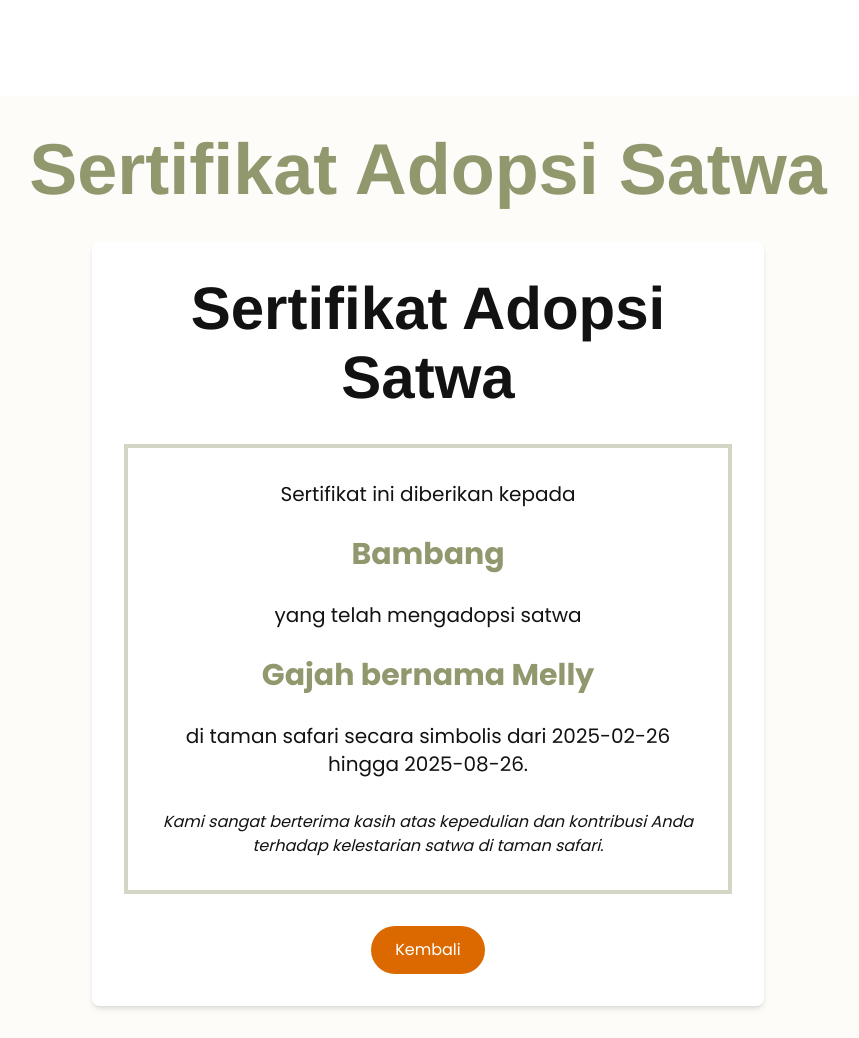
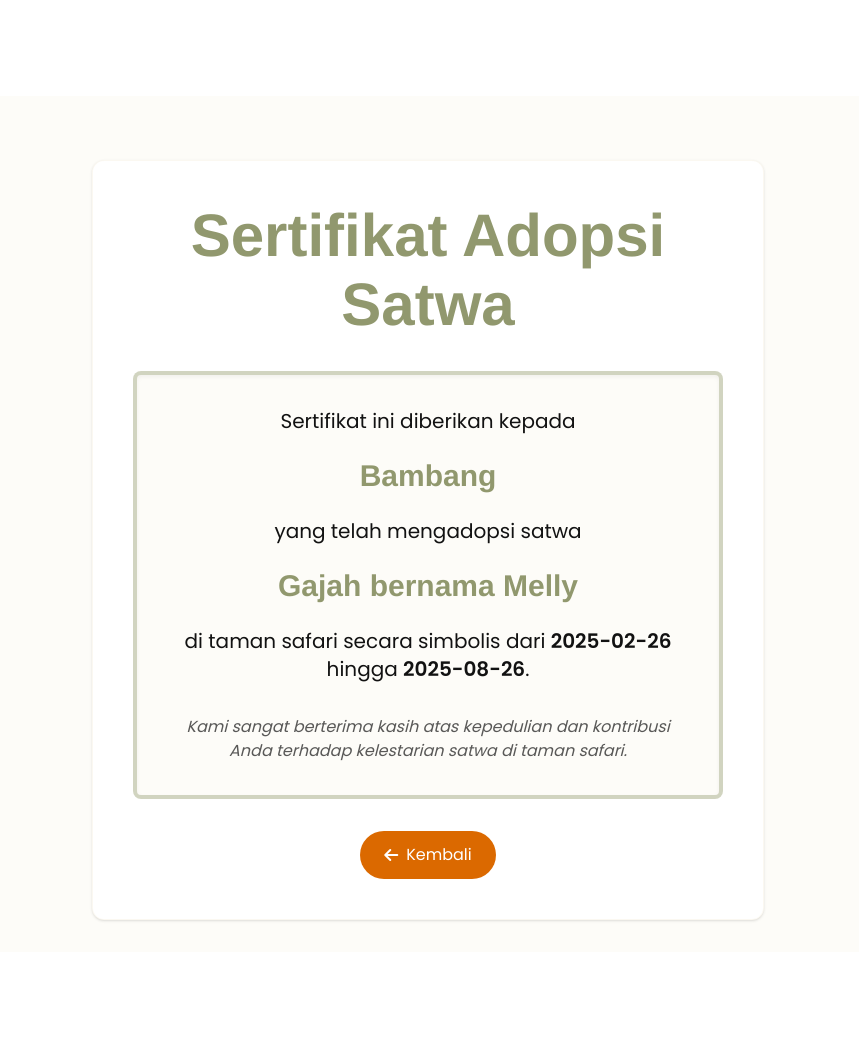
Before and after one commit to BASDAT-B06/sizopi, a Django app: page /adopsi/user/certificate/1/ in a window 1280 px wide. Shown: the whole page, without its empty margins (212-1071 px from the left). After the commit the page ends 922 px from the top, so only its background shows below. Run offline with Django 5.2, Linux system fonts and the light colour scheme; some libraries are stand-ins or nearby versions.

Commit message:
feat: edit certificate

```diff
--- a/adopsi/templates/adoption/user/adoption_certificate.html
+++ b/adopsi/templates/adoption/user/adoption_certificate.html
@@ -1,26 +1,19 @@
 {% extends "adoption/base_adoption.html" %}
 
 {% block adoption_content %}
-<div class="bg-white rounded-lg shadow-md p-8 max-w-2xl mx-auto">
+<div class="bg-white border border-secondary-40 rounded-xl shadow p-10 max-w-2xl mx-auto">
     <div class="text-center">
-        <h2 class="text-h4 mb-8">Sertifikat Adopsi Satwa</h2>
-
-        <div class="border-4 border-primary-40 p-8 mb-8">
+        <h2 class="text-h4 text-primary font-header font-bold mb-8">Sertifikat Adopsi Satwa</h2>
+        <div class="border-4 border-primary-40 p-8 mb-8 rounded-lg bg-secondary-20 shadow-inner">
             <p class="text-xl mb-6">Sertifikat ini diberikan kepada</p>
-
-            <p class="text-h5 text-primary mb-6">{{ adopter.name }}</p>
-
+            <p class="text-h5 text-primary font-header font-bold mb-6">{{ adopter.name }}</p>
             <p class="text-xl mb-6">yang telah mengadopsi satwa</p>
-
-            <p class="text-h5 text-primary mb-6">{{ animal.type }} bernama {{ animal.name }}</p>
-
-            <p class="text-xl mb-6">di taman safari secara simbolis dari {{ animal.start_date }} hingga {{ animal.end_date }}.</p>
-
-            <p class="italic mt-8">Kami sangat berterima kasih atas kepedulian dan kontribusi Anda terhadap kelestarian satwa di taman safari.</p>
+            <p class="text-h5 text-primary font-header font-bold mb-6">{{ animal.type }} bernama {{ animal.name }}</p>
+            <p class="text-xl mb-6">di taman safari secara simbolis dari <span class="font-semibold">{{ animal.start_date }}</span> hingga <span class="font-semibold">{{ animal.end_date }}</span>.</p>
+            <p class="italic mt-8 text-neutral-black/70">Kami sangat berterima kasih atas kepedulian dan kontribusi Anda terhadap kelestarian satwa di taman safari.</p>
         </div>
-
-        <a href="{% url 'adoption:user_list' %}" class="inline-flex items-center justify-center px-6 py-3 rounded-full bg-accent-500 text-white hover:bg-accent-600 active:bg-accent-700 transition-colors">
-            Kembali
+        <a href="{% url 'adoption:user_list' %}" class="inline-flex items-center justify-center px-6 py-3 rounded-full bg-accent-500 text-white hover:bg-accent-600 transition">
+            <i class="fas fa-arrow-left mr-2"></i>Kembali
         </a>
     </div>
 </div>
--- a/adopsi/views.py
+++ b/adopsi/views.py
@@ -177,8 +177,7 @@ def adoption_certificate(request, animal_id):
 
     context = {
         'animal': animal,
-        'adopter': adopter,
-        'title': 'Sertifikat Adopsi Satwa'
+        'adopter': adopter
     }
     return render(request, 'adoption/user/adoption_certificate.html', context)
 
```
